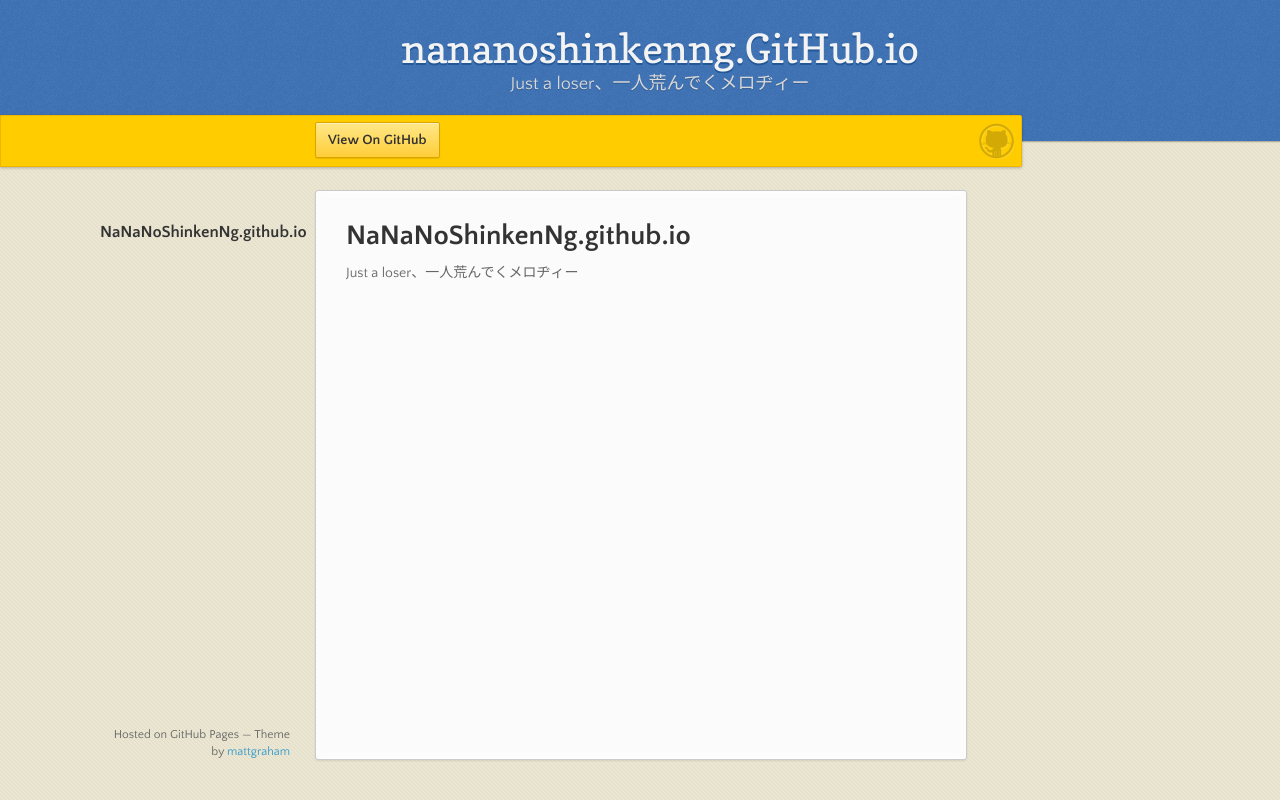
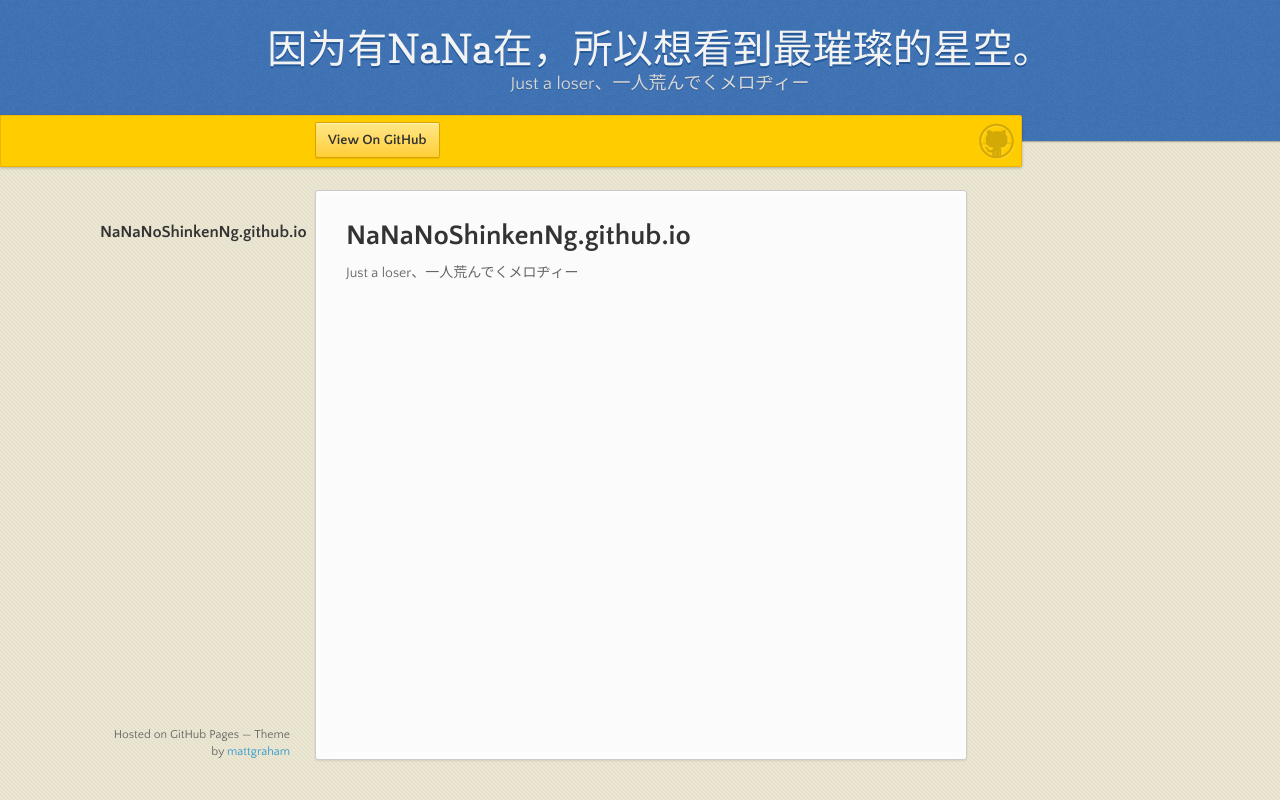
Before and after one commit to NaNaNoShinkenNg/NaNaNoShinkenNg.github.io, a plain HTML site: page index.html in a window 1280 px wide. Drawn offline with nearby package versions, Linux system fonts and the light colour scheme.

Commit message:
Update index.html

```diff
--- a/index.html
+++ b/index.html
@@ -17,7 +17,7 @@
   <body>
 
       <header>
-        <h1>nananoshinkenng.GitHub.io</h1>
+        <h1>因为有NaNa在，所以想看到最璀璨的星空。</h1>
         <p>Just a loser、一人荒んでくメロヂィー</p>
       </header>
 
```
